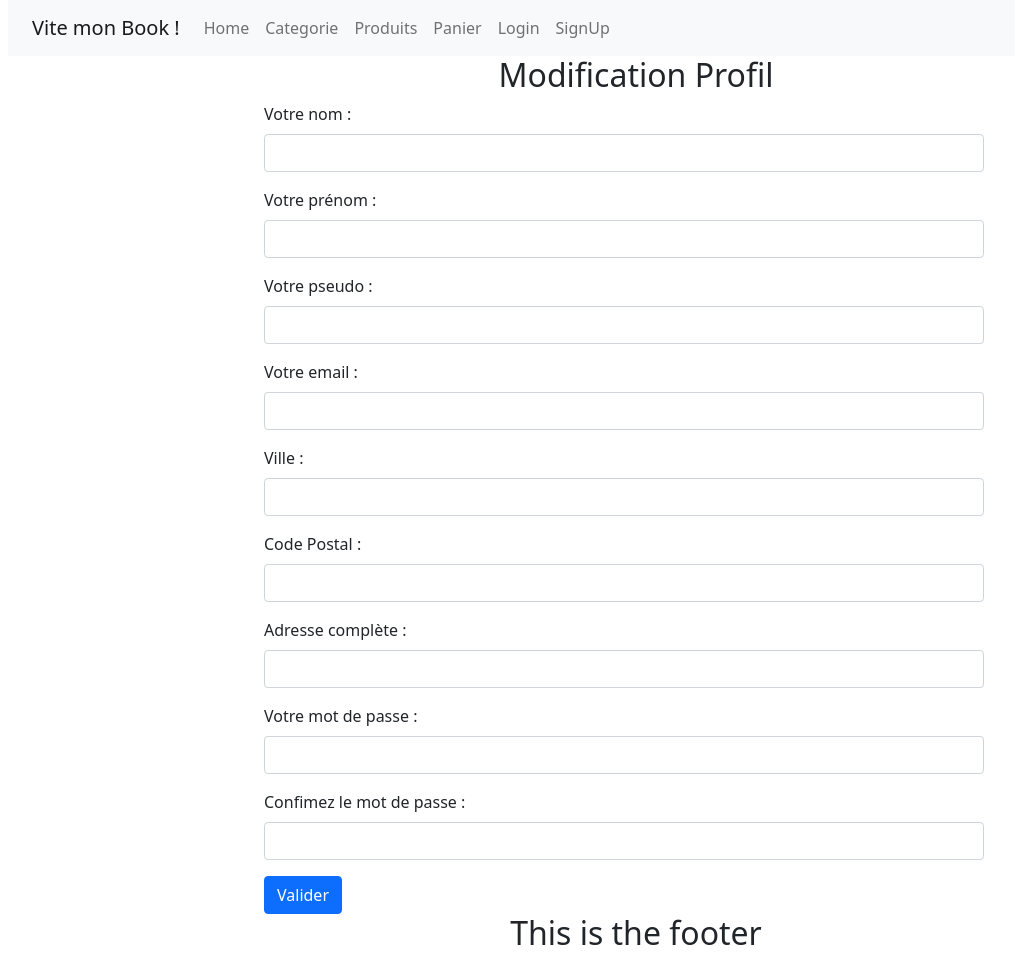
After one commit to UltraViolet33/vite-mon-book-e-shop, a PHP site: template app/views/updateProfil.php in a window 1280 px wide. The commit adds this page. Shown: the whole page, without its empty margins (4-1019 px from the left). Run offline with PHP 8.4, Linux system fonts and the light colour scheme; the template is opened without the code that fills it, so the values that code supplies are empty; some libraries are stand-ins or nearby versions.

Commit message:
update and delete user

```diff
--- a/app/views/profil.php
+++ b/app/views/profil.php
@@ -10,7 +10,7 @@
         <div class="offset-2 col-4 infos">
             <h3>Informations générales</h3>
             <p>Nom : <span class="bold"> <?= $data['userData']->nameMember ?></span></p>
-            <p>Prénom : <span class="bold"> <?= $data['userData']->nameMember ?></span></p>
+            <p>Prénom : <span class="bold"> <?= $data['userData']->firstnameMember ?></span></p>
             <p>Pseudo : <span class="bold"><?= $data['userData']->pseudoMember ?> </span></p>
             <p>Email :<span class="bold"> <?= $data['userData']->emailMember ?></span></p>
         </div>
@@ -23,8 +23,8 @@
     </div>
     <div class="row my-5">
         <div class="offset-5">
-            <button class="btn btn-primary">Modifier</button>
-            <button class="btn btn-danger">Supprimer</button>
+            <button  class="btn btn-primary"><a href="<?= ROOT ?>profil/update">Modifier</a></button>
+            <button class="btn btn-danger"><a href="<?= ROOT ?>profil/delete">Supprimer</a></button>
         </div>
     </div>
 </div>
--- /dev/null
+++ b/app/views/updateProfil.php
@@ -0,0 +1,54 @@
+<?php $this->view("inc/header", $data); ?>
+<div class="container">
+    <div class="row">
+        <div class="col-12">
+            <h2 class="text-center">Modification Profil</h2>
+        </div>
+        <div class="row justify-content-center">
+            <div class="col-8">
+                <form action="" method="POST">
+                    <div class="mb-3">
+                        <label for="name" class="form-label">Votre nom : </label>
+                        <input type="text" value="<?= $userData->nameMember ?>" name='name' class="form-control">
+                    </div>
+                    <div class="mb-3">
+                        <label for="firstname" class="form-label">Votre prénom : </label>
+                        <input type="text" value="<?= $userData->firstnameMember ?>" name='firstname' class="form-control">
+                    </div>
+                    <div class="mb-3">
+                        <label for="pseudo" class="form-label">Votre pseudo : </label>
+                        <input type="text" value="<?= $userData->pseudoMember ?>" name='pseudo' class="form-control">
+                    </div>
+                    <div class="mb-3">
+                        <label for="email" class="form-label">Votre email : </label>
+                        <input type="email" value="<?= $userData->emailMember ?>" name='email' class="form-control">
+                    </div>
+                    <div class="mb-3">
+                        <label for="city" class="form-label">Ville : </label>
+                        <input type="text" value="<?= $userData->cityMember ?>" name='city' class="form-control">
+                    </div>
+                    <div class="mb-3">
+                        <label for="postalCode" class="form-label">Code Postal : </label>
+                        <input type="text" value="<?= $userData->postalCodeMember ?>" name='postalCode' class="form-control">
+                    </div>
+                    <div class="mb-3">
+                        <label for="adress" class="form-label">Adresse complète : </label>
+                        <input type="text" value="<?= $userData->adressMember ?>" name='adress' class="form-control">
+                    </div>
+                    <div class="mb-3">
+                        <label for="password" class="form-label">Votre mot de passe : </label>
+                        <input type="password" name='password' class="form-control">
+                    </div>
+                    <div class="mb-3">
+                        <label for="password2" class="form-label">Confimez le mot de passe : </label>
+                        <input type="password" name='password2' class="form-control">
+                    </div>
+                    <input type="submit" class="btn btn-primary" name="signUp" value="Valider">
+                </form>
+                <?= checkError() ?>
+            </div>
+
+        </div>
+    </div>
+</div>
+<?php $this->view("inc/footer", $data); ?>
```
Also changed, not shown: app/controllers/profil.php (+31 -0 lines), app/models/User.php (+92 -5 lines).
